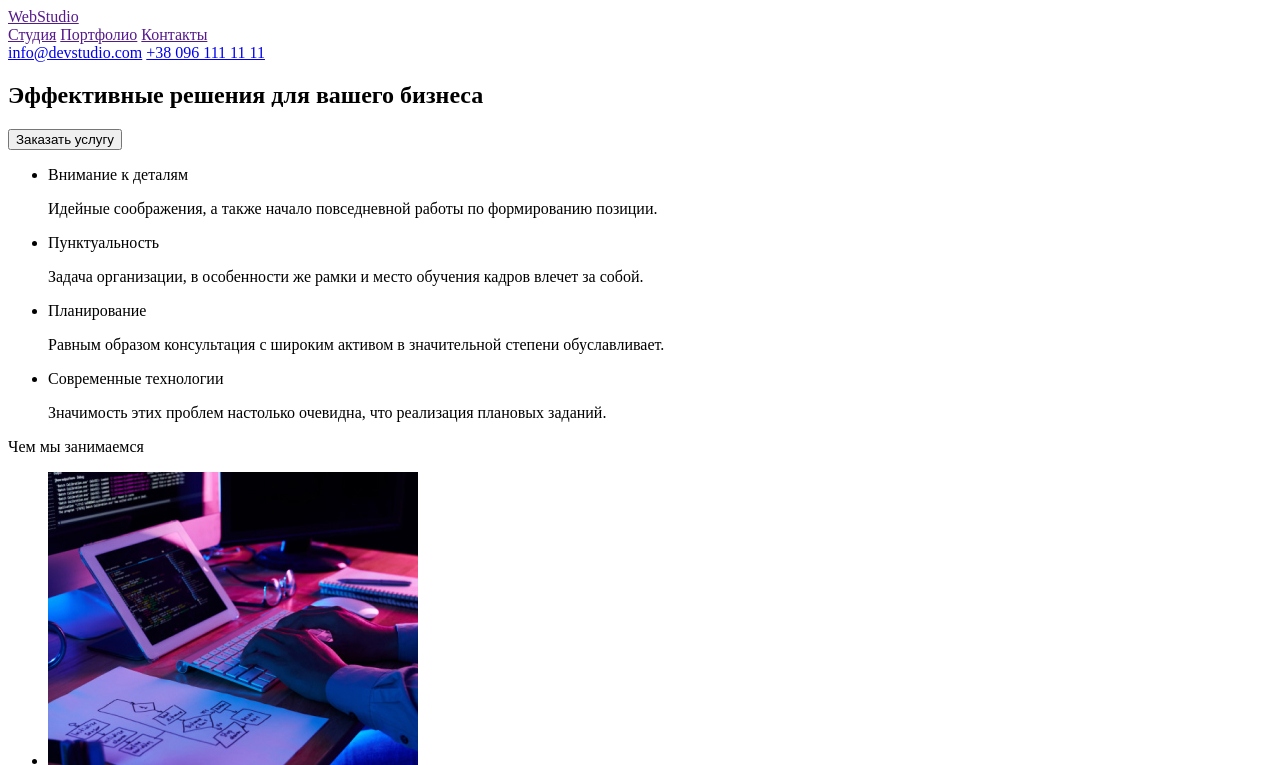
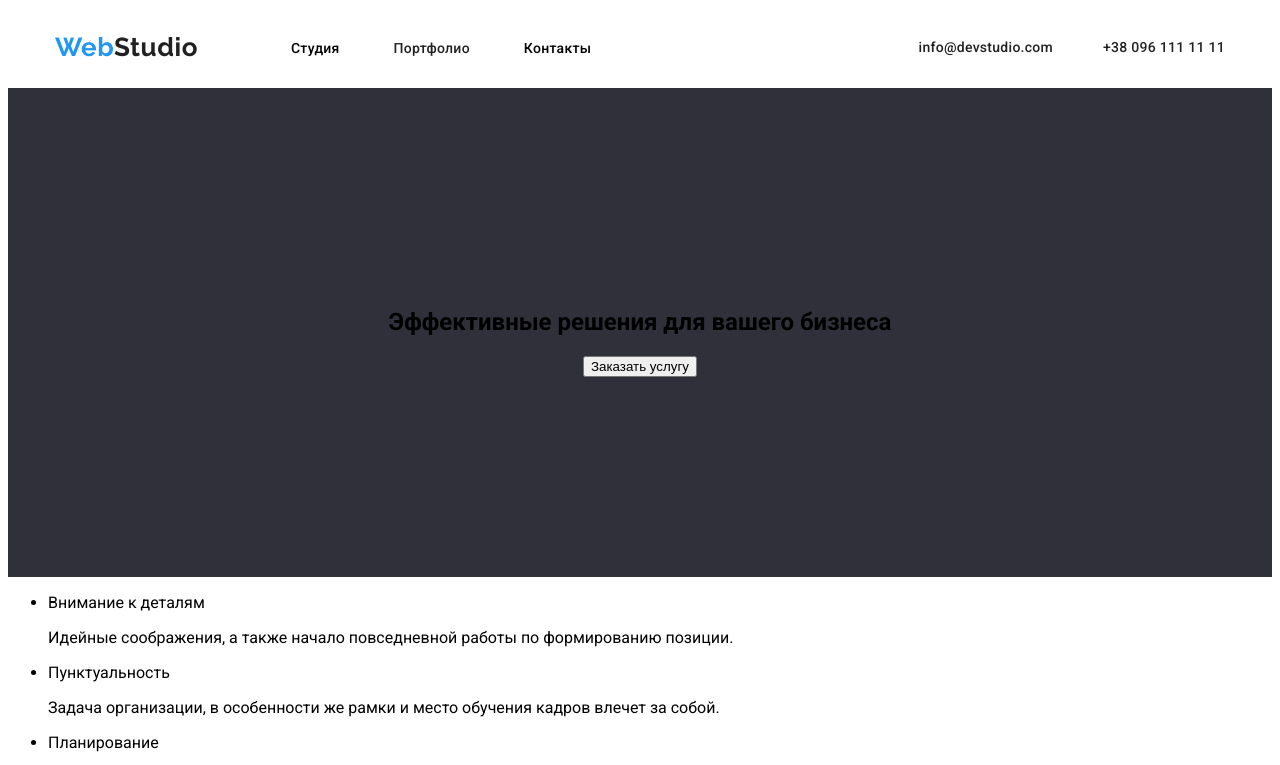
Before and after one commit to Tochik/goit-markup-hw-02, a plain HTML site: page index.html in a window 1280 px wide. Shown: the top 765 px of the page. Drawn offline with Linux system fonts and the light colour scheme.

Commit message:
version 2

```diff
--- /dev/null
+++ b/css/styles.css
@@ -0,0 +1,69 @@
+/* font-family: 'Raleway', sans-serif;
+font-family: 'Roboto', sans-serif; */
+body{
+    font-family: 'Roboto', sans-serif;
+}
+a{
+    text-decoration: none;
+}
+a:visited{
+    color: inherit;
+}
+.container{
+    width: 1170px;
+    margin: 0 auto 0 auto;
+
+}
+
+.flex{
+    display: flex;
+}
+.items-center{
+    align-items: center;
+}
+header{
+    padding-top: 24px;
+    padding-bottom: 25px;
+}
+.logo{
+    font-family: 'Raleway', sans-serif;
+    font-weight: 700;
+    font-size: 26px;
+    line-height: 1.192;
+}
+.logo span{
+    color: #2196F3;
+}
+header nav{
+    margin-left: 93px;
+}
+header a{
+    color: #212121;
+    font-weight: 500;
+    font-size: 14px;
+    letter-spacing: 0.02em;
+    line-height: 1.143;
+}
+header a:hover{
+    color: #2196F3;
+
+}
+header a + a{
+    margin-left: 50px;
+}
+.header-email{
+    margin-left: auto;
+}
+.header-tel{
+    margin-left: 50px;
+}
+
+
+.hero{
+    background-color: #2F303A;
+    padding-top: 200px;
+    padding-bottom: 200px;
+    display: flex;
+    flex-direction: column;
+    align-items: center;
+}
--- a/index.html
+++ b/index.html
@@ -1,24 +1,34 @@
 <!DOCTYPE html>
 <html lang="ru">
+
 <head>
     <meta charset="UTF-8">
     <meta http-equiv="X-UA-Compatible" content="IE=edge">
     <meta name="viewport" content="width=device-width, initial-scale=1.0">
-    <title>Homework1</title>
+    <title>Homework2</title>
+    <link rel="stylesheet" href="css/styles.css">
+    <link rel="preconnect" href="https://fonts.googleapis.com">
+    <link rel="preconnect" href="https://fonts.gstatic.com" crossorigin>
+    <link
+        href="https://fonts.googleapis.com/css2?family=Raleway:wght@700&family=Roboto:wght@400;500;700;900&display=swap"
+        rel="stylesheet">
 </head>
+
 <body>
     <header>
-        <a href="">WebStudio</a>
+        <div class="container flex items-center">
+            <a class="logo" href="index.html"><span>Web</span>Studio</a>
             <nav>
                 <a href="">Студия</a>
-            <a href="">Портфолио</a>
+                <a href="portfolio.html">Портфолио</a>
                 <a href="">Контакты</a>
             </nav>
 
-        <a href="mailto:info@devstudio.com">info@devstudio.com</a>
-        <a href="tel:+380961111111">+38 096 111 11 11</a>
+            <a class="header-email" href="mailto:info@devstudio.com">info@devstudio.com</a>
+            <a class="header-tel" href="tel:+380961111111">+38 096 111 11 11</a>
+        </div>
     </header>
-    <section>
+    <section class="hero">
         <h1>
             Эффективные решения для вашего бизнеса
         </h1>
@@ -114,4 +124,5 @@
         </ul>
     </footer>
 </body>
+
 </html>
```
Also changed, not shown: portfolio.html (added, +44 -0 lines). Lines whose indentation alone changed are shown as unchanged.
